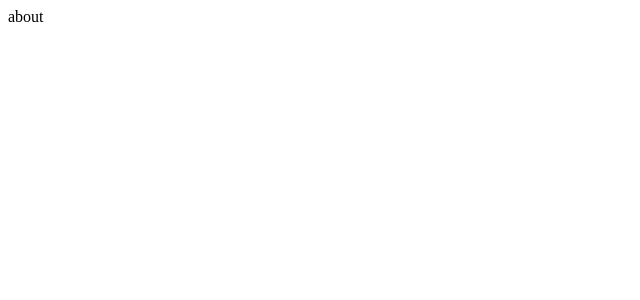
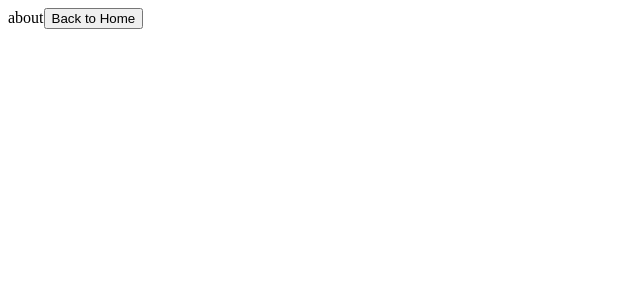
Before and after one commit to MAXASSASSINS/NextJS-Tutorials, a Next.js app in the folder nextapp/: page /about in a window 1280 px wide. Shown: the top 300 px of the page, without its empty margins (0-640 px from the left). Built offline with nearby package versions, Linux system fonts and the light colour scheme.

Commit message:
12 onclick redirecting

```diff
--- a/nextapp/src/pages/about.js
+++ b/nextapp/src/pages/about.js
@@ -1,8 +1,12 @@
 import React from 'react'
-
+import { useRouter } from 'next/router'
 const about = () => {
+  const router = useRouter()
   return (
-    <div>about</div>
+    <div>
+      about
+      <button onClick={() => router.push('/')}>Back to Home</button>
+    </div>
   )
 }
 
```
